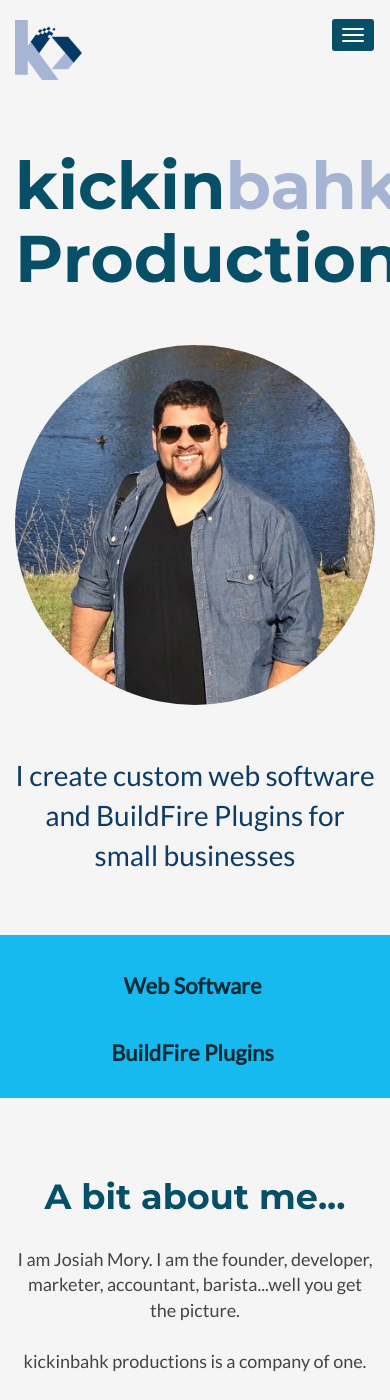
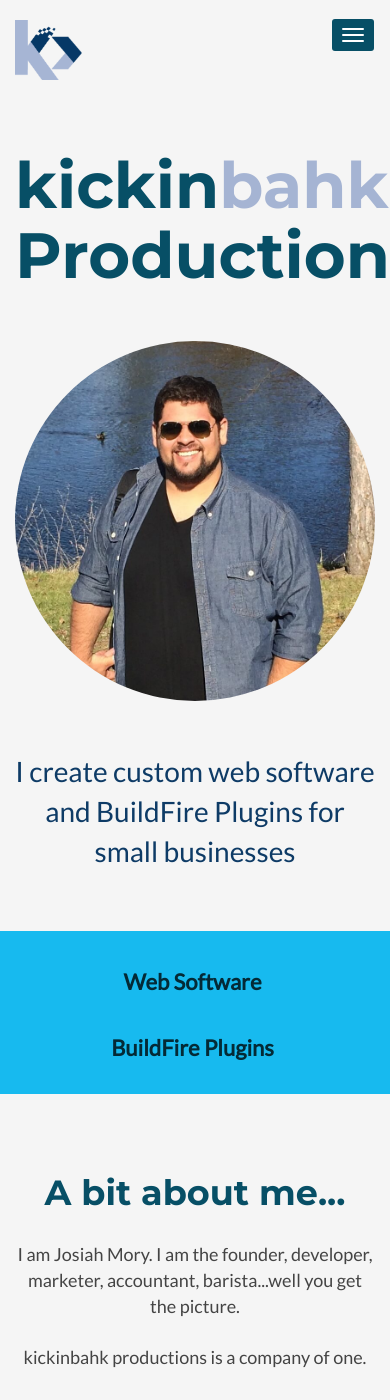
Before and after one commit to kickinbahkproductions/kickinbahkproductions-dev, a Jekyll site: the page built from index.html, in a window 390 px wide and 1400 px high. Built offline with Jekyll 4.4.1, drawn with Linux system fonts in a browser that asks for light colours; a style sheet for code colours, icons or effects is not loaded.

Commit message:
change promo title size on small media query

```diff
--- a/public/css/styles.css
+++ b/public/css/styles.css
@@ -199,6 +199,11 @@ pre code {
   background: #F5F5F5;
   color: #0E3B66;
   padding-top: 150px;
+}
+.promo .title {
+  font-size: 82px;
+  color: #074f66;
+  margin-top: 0;
 }
 .promo .title {
   font-size: 82px;
@@ -504,7 +509,7 @@ pre code {
     margin-bottom: 30px;
   }
   .promo .title {
-    font-size: 66px;
+    font-size: 64px;
   }
   .promo .meta {
     margin-top: 60px;
```
Also changed, not shown: 1 other file.
